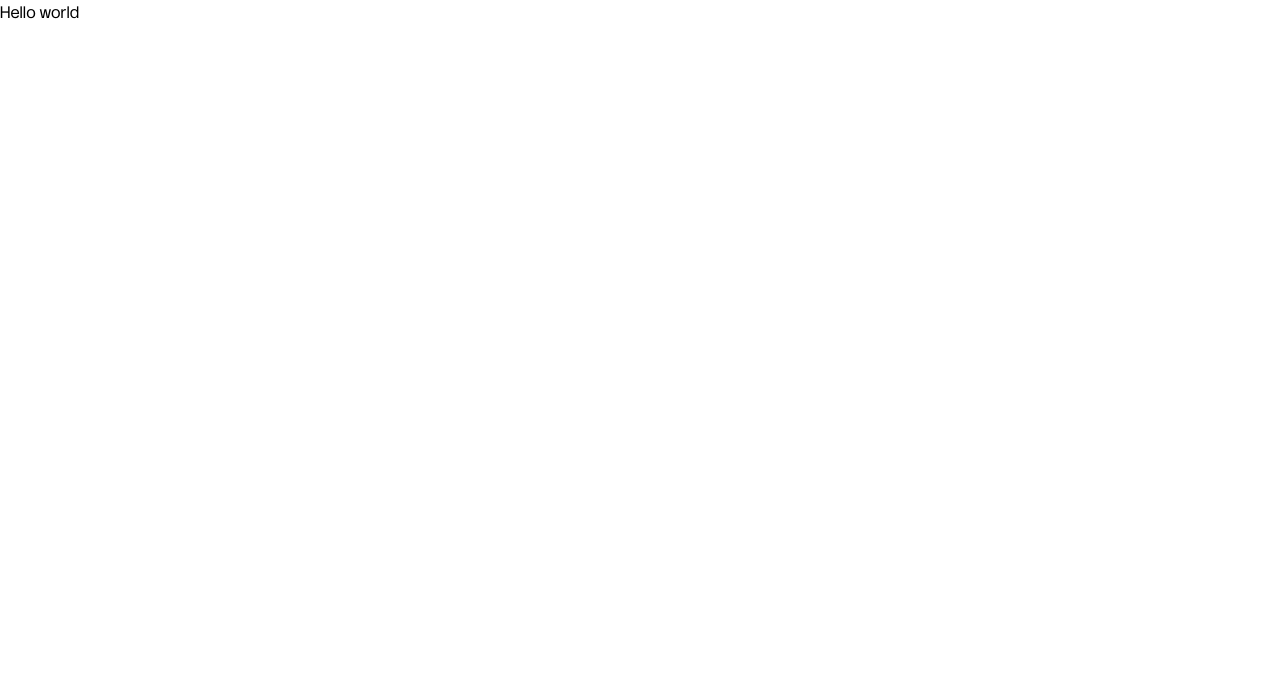
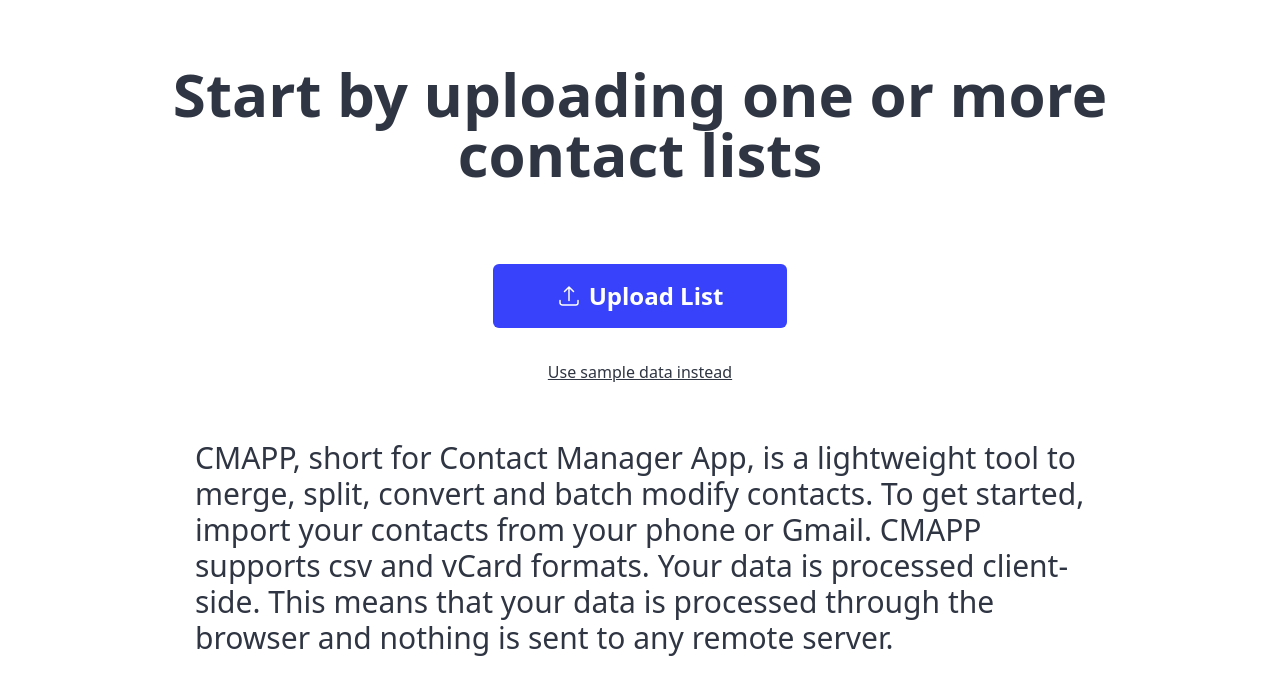
Before and after one commit to nmncode9/CMAPP, a React (Vite) app: page / in a window 1280 px wide. Shown: the top 694 px of the page. Built offline with nearby package versions, Linux system fonts and the light colour scheme.

Commit message:
Add static UploadScreen component

```diff
--- a/package.json
+++ b/package.json
@@ -10,6 +10,7 @@
     "preview": "vite preview"
   },
   "dependencies": {
+    "@heroicons/react": "^2.2.0",
     "react": "^19.1.1",
     "react-dom": "^19.1.1",
     "xlsx": "^0.18.5",
--- a/src/App.css
+++ b/src/App.css
@@ -0,0 +1 @@
+@import "tailwindcss";
--- a/src/App.jsx
+++ b/src/App.jsx
@@ -1,10 +1,11 @@
 import './App.css'
+import UploadScreen from './components/UploadScreen'
 
 function App() {
 
   return (
     <>
-      <h1>Hello world</h1>
+      <UploadScreen />
     </>
   )
 }
--- /dev/null
+++ b/src/components/UploadScreen.jsx
@@ -0,0 +1,19 @@
+
+
+export default function UploadScreen() {
+
+
+  return (
+    <main className="pt-16 max-w-[1100px] mx-auto text-neutral-dark text-center">
+      <h1 className="text-6xl font-[900] mb-20">Start by uploading one or more contact lists</h1>
+      <button className="cursor-pointer mb-8 flex items-center mx-auto justify-center gap-2 px-16 py-4 bg-primary text-white font-[700] rounded-md text-2xl hover:bg-secondary transition">
+        <svg xmlns="http://www.w3.org/2000/svg" fill="none" viewBox="0 0 24 24" strokeWidth={1.5} stroke="currentColor" className="size-6">
+          <path strokeLinecap="round" strokeLinejoin="round" d="M3 16.5v2.25A2.25 2.25 0 0 0 5.25 21h13.5A2.25 2.25 0 0 0 21 18.75V16.5m-13.5-9L12 3m0 0 4.5 4.5M12 3v13.5" />
+        </svg>Upload List
+      </button>
+      <button className="underline cursor-pointer mb-14">Use sample data instead</button>
+      <p className="max-w-[890px] mx-auto font-[500] text-3xl text-left">CMAPP, short for Contact Manager App, is a lightweight tool to merge, split, convert and batch modify contacts. To get started, import your contacts from your phone or Gmail.  CMAPP supports csv and vCard formats. Your data is processed client-side. This means that your data is processed through the browser and nothing is sent to any remote server.</p>
+    </main>
+  )
+
+}
--- a/src/index.css
+++ b/src/index.css
@@ -30,4 +30,13 @@
 
 @theme {
   --font-sans: "NeutralSans", system-ui, sans-serif;
+
+  --color-danger: #ff4757;          /* Watermelon */
+  --color-primary: #3742fa;         /* Bright Greek */
+  --color-warning: #ffa502;         /* Orange */
+  --color-secondary: #70a1ff;       /* French Sky Blue */
+  --color-success: #2ed573;         /* UFO Green */
+  --color-neutral-dark: #2f3542;    /* Prestige Blue */
+  --color-neutral-light: #57606f;   /* Grisaille */
+  --color-faded-gray: #a4b0be;      /* Peace */
 }
--- /dev/null
+++ b/tailwind.config.js
@@ -0,0 +1,4 @@
+/** @type {import('tailwindcss').Config} */
+export default {
+  content: ["./index.html", "./src/**/*.{js,jsx,ts,tsx}"],
+};
```
Also changed, not shown: 1 other file (tests, documents, lock files or other folders).
